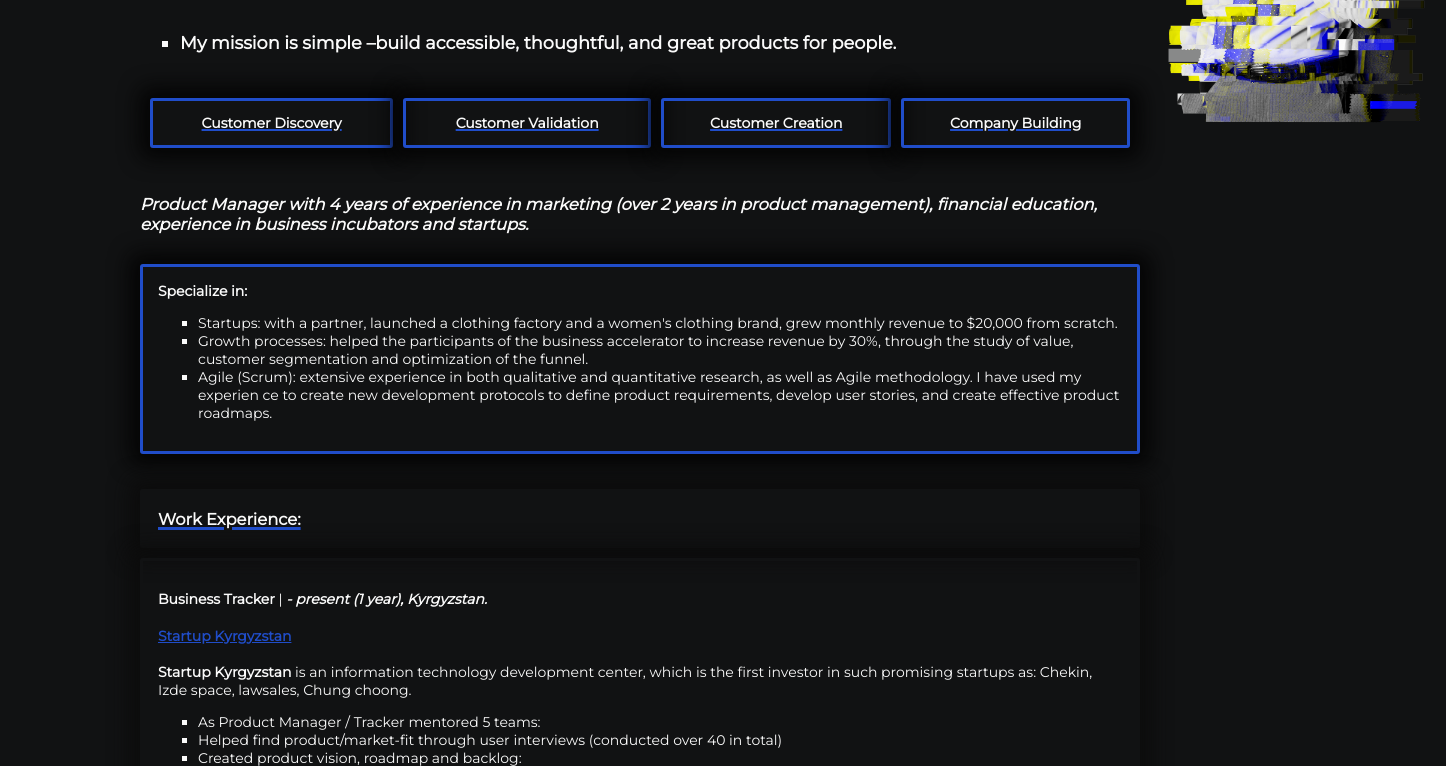
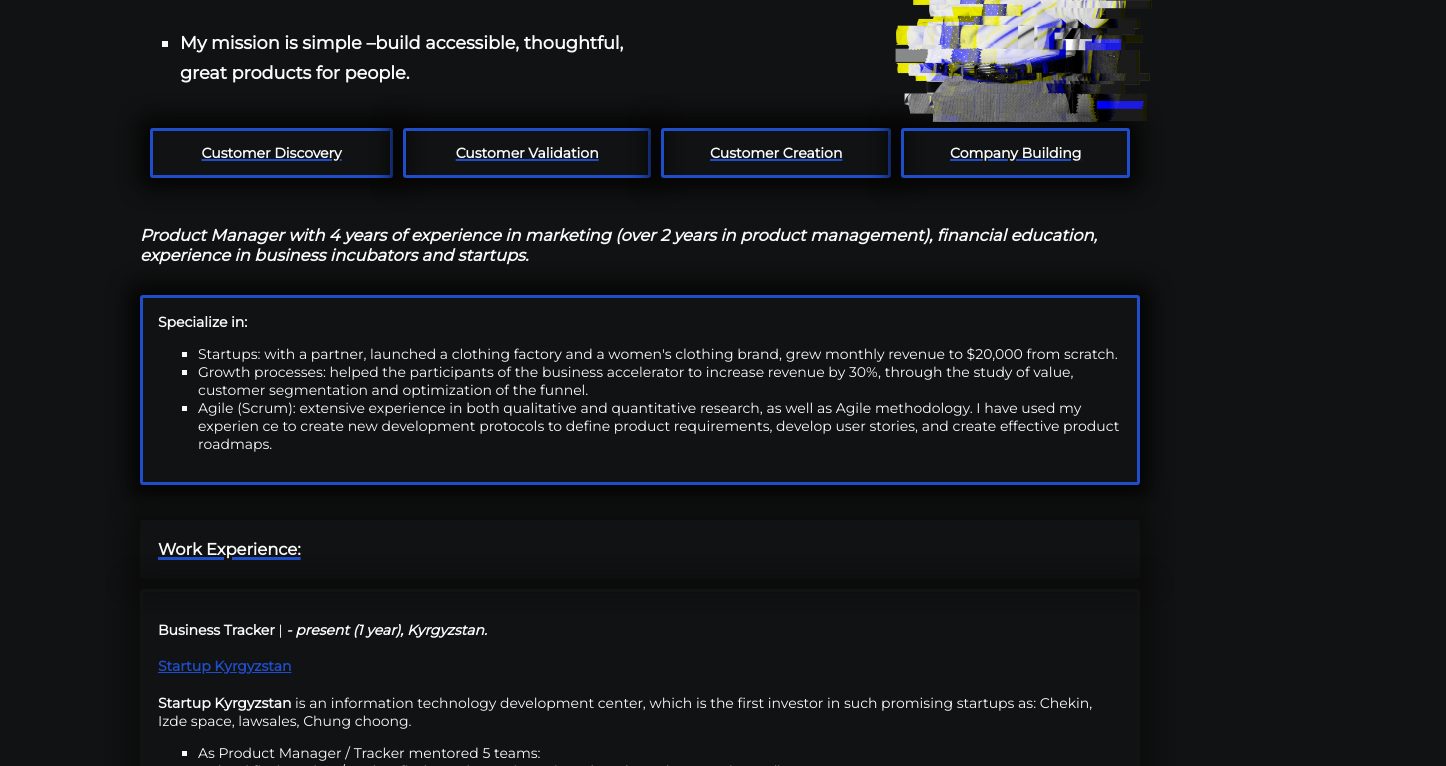
Before and after one commit to UranZamirbek/css-cv, a plain HTML site: page index.html in a window 1280 px wide. Shown: the part 334-1100 px from the top of the page, 1446 px wide, since content can reach past the window. Drawn offline with Linux system fonts and the light colour scheme.

Commit message:
Update index.html

```diff
--- a/index.html
+++ b/index.html
@@ -18,7 +18,7 @@
                 <div> <h1>Business Dev </h1></div>
                 <div>
                     <h5><ul>
-                        <li> My mission is simple –build accessible, thoughtful, and great products for people.</li>
+                        <li> My mission is simple –build accessible, thoughtful, <br>  great products for people.<br></li>
                     </ul></h5>
                 </div>
                 </div>
```
